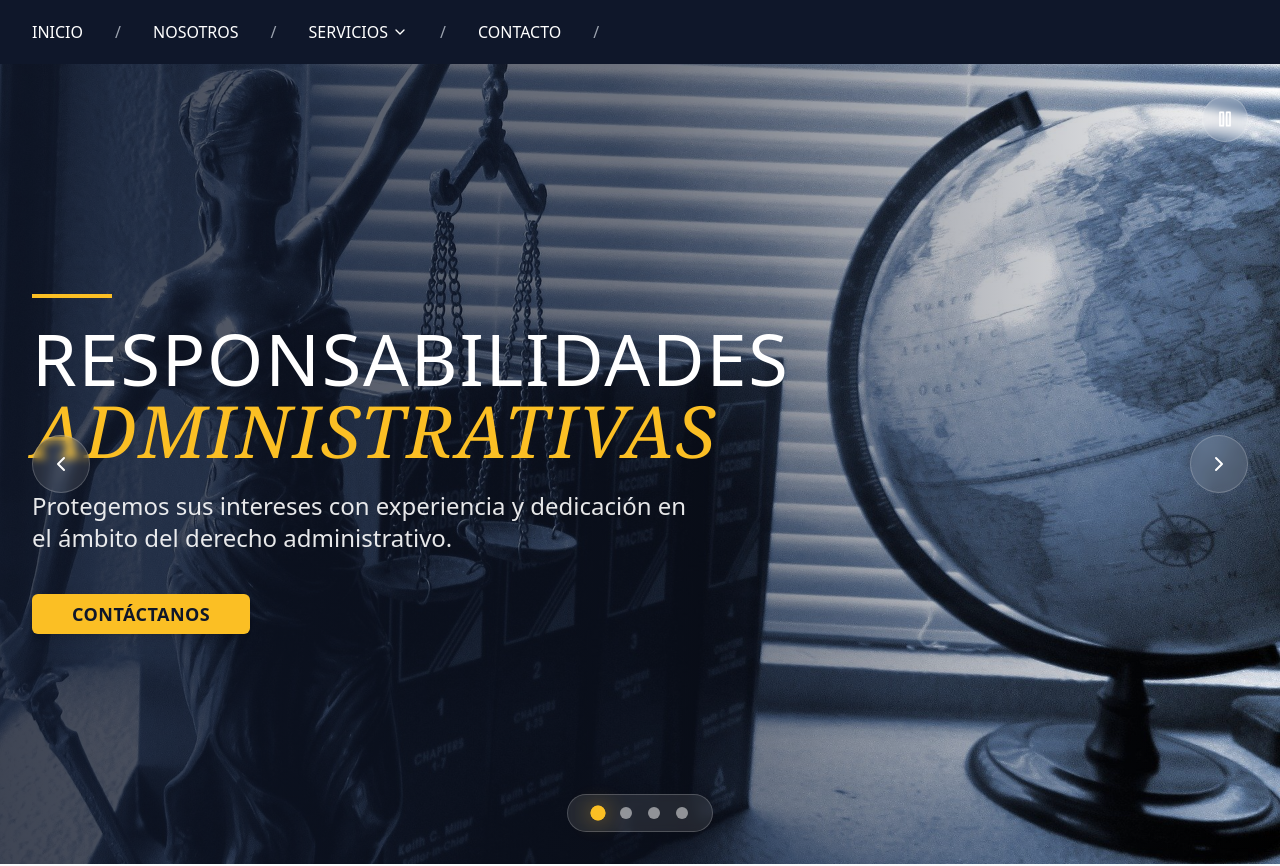
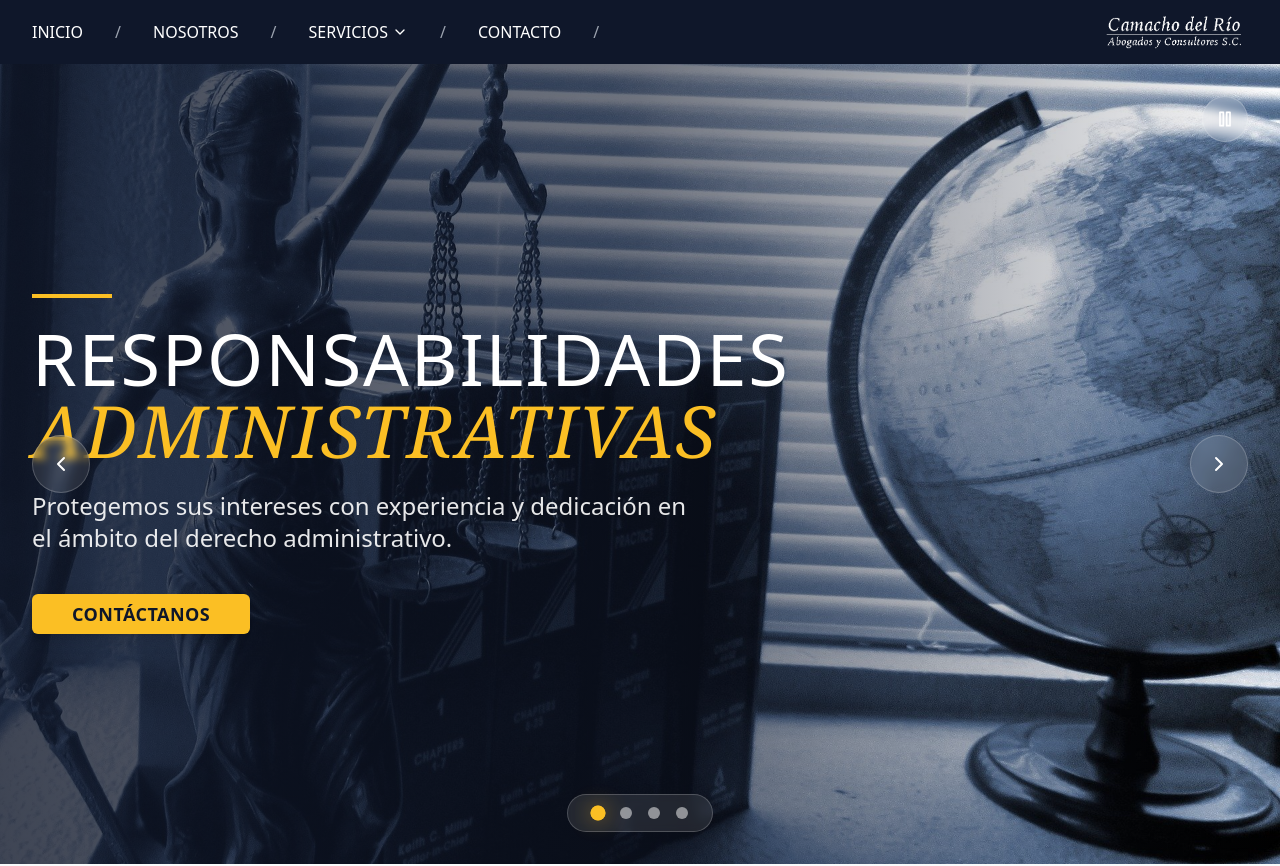
Before and after one commit to Irwingduran/ws-law-firm, a Next.js app: page / in a window 1280 px wide. Shown: the top 866 px of the page. Built offline with nearby package versions, Linux system fonts and the light colour scheme.

Commit message:
update navbar.tsx

```diff
--- a/components/navbar.tsx
+++ b/components/navbar.tsx
@@ -70,6 +70,13 @@ export default function Navbar() {
 
           </div>
 
+          {/* Brand */}
+          <div className="flex items-center space-x-4">
+            <div className="text-right">
+             <Image src="/logo.png" alt="logo" width={150} height={150} />
+            </div>
+          </div>
+
           {/* Mobile menu button */}
           <div className="md:hidden">
             <Button
```
